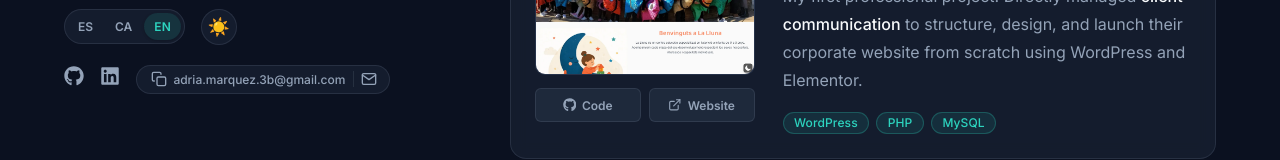
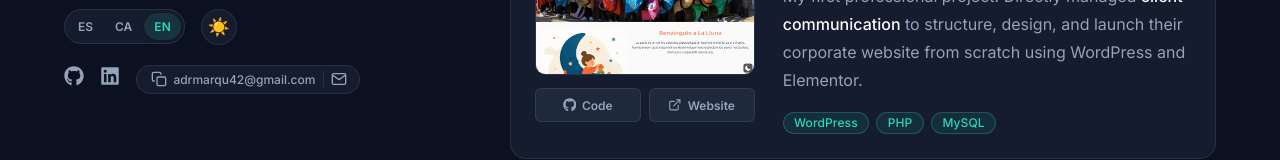
Before and after one commit to adrmarqu/adrmarqu.github.io, a React (Vite) app: page / in a window 1280 px wide. Shown: the part 650-810 px from the top of the page. Built offline with nearby package versions, Linux system fonts and the light colour scheme.

Commit message:
Updated email

```diff
--- a/src/views/Left/components/LinksView.tsx
+++ b/src/views/Left/components/LinksView.tsx
@@ -11,7 +11,7 @@ function LinksView()
     const { t } = useTranslation();
 
     const iconSize = 20;
-    const email = "adria.marquez.3b@gmail.com";
+    const email = "adrmarqu42@gmail.com";
 
     const copyEmail = async () =>
     {
```
